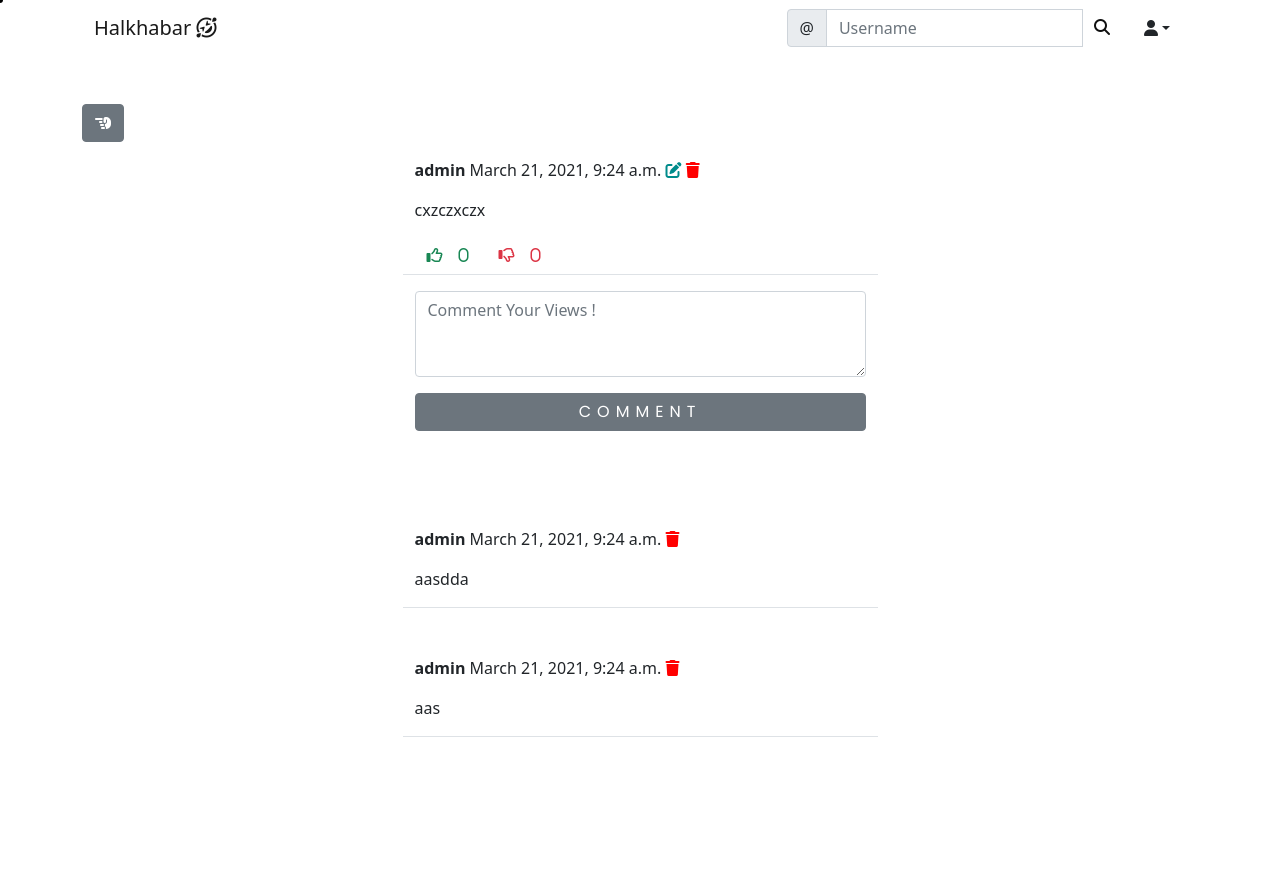
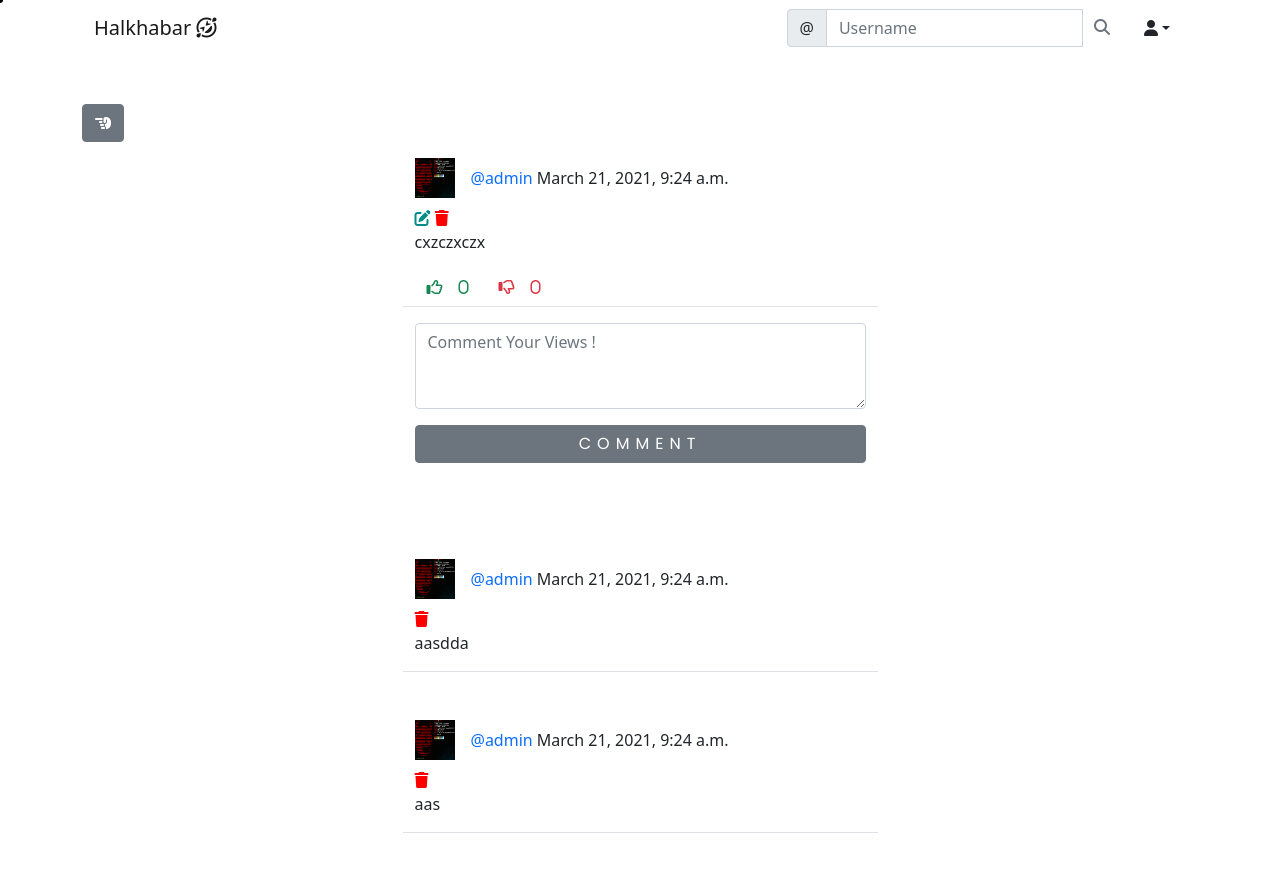
Before and after one commit to AnuraghSarkar/Halkhabar, a Django app: page /social/post/17/ in a window 1280 px wide. Before the commit the page ends 737 px from the top, so only its background shows below. Run offline with Django 3.2, Linux system fonts and the light colour scheme; a user stored in the database is signed in; data comes from the database, SQL or seed files in the repository; both versions use the stored data as it was after the commit; parts of the project's set-up code (start-up, migrations or seed data) failed here and were passed over; some libraries are stand-ins or nearby versions.

Commit message:
Improved some styling

```diff
--- a/landing/templates/landing/base.html
+++ b/landing/templates/landing/base.html
@@ -11,6 +11,7 @@
     <link href="https://cdn.jsdelivr.net/npm/bootstrap@5.0.0-beta2/dist/css/bootstrap.min.css" rel="stylesheet" integrity="sha384-BmbxuPwQa2lc/FVzBcNJ7UAyJxM6wuqIj61tLrc4wSX0szH/Ev+nYRRuWlolflfl" crossorigin="anonymous">
     <title>Halkhabar</title>
     <link rel="stylesheet" href="{% static 'landing/css/style.css' %}">
+    <link rel="stylesheet" href="{% static 'style.css' %}">
 
   </head>
   <body>
--- a/landing/templates/landing/navbar.html
+++ b/landing/templates/landing/navbar.html
@@ -44,7 +44,7 @@
               name="query"
               value="{{ request.GET.query }}"
             />
-            <button style="border: none; box-shadow: none; color: #101010;" class="btn btn-outline-secondary" type="submit"><i class="fas fa-search"></i></button>
+            <button class="btn btn-outline-secondary remove-default-btn" type="submit"><i class="fas fa-search"></i></button>
           </div>
         </form>
         {% if user.is_authenticated %}
--- a/social/templates/social/comment_delete.html
+++ b/social/templates/social/comment_delete.html
@@ -5,7 +5,7 @@
 <div class="container">
     <div class="row mt-5">
         <div class="col-md-5 col-sm-6">
-            <a href="{% url 'post_detail' object.pk %}" class="btn btn-secondary"><i class="fas fa-hand-point-left"></i></a>
+            <a href="{% url 'post_detail' object.post.pk %}" class="btn btn-secondary"><i class="fas fa-hand-point-left"></i></a>
         </div>
     </div>
 
--- a/social/templates/social/post_detail.html
+++ b/social/templates/social/post_detail.html
@@ -11,22 +11,31 @@
 
     <div class="row justify-content-center mt-3">
         <div class="col-md-5 col-sm-12 border-bottom">
-            <p>
-                <strong>{{ post.author }}</strong> {{ post.created_on }}
+          <div>
+            <a href="{% url 'profile' post.author.profile.pk %}">
+              <img src="{{ post.author.profile.picture.url }}" alt="profile_picture" class="round-circle post-img" height="40" width="40">
+            </a>
+            <p class="post-text">
+              <a
+                class="text-primary post-link"
+                href="{% url 'profile' post.author.profile.pk %}"
+                >@{{ post.author }}</a
+              >
+              {{ post.created_on }}
+            </p>
+          </div>
                 {% if request.user == post.author %}
-                    <a href="{% url 'post_edit' post.pk %}" style="color: darkcyan;"><i class="fas fa-edit"></i></a>
+                    <a href="{% url 'post_edit' post.pk %}" class="edit-color"><i class="fas fa-edit"></i></a>
 
-                    <a href="{% url 'post_delete' post.pk %}" style="color: red;"><i class="fas fa-trash"></i></a>
+                    <a href="{% url 'post_delete' post.pk %}" class="delete-color"><i class="fas fa-trash"></i></a>
                 {% endif %}
-            </p>
             <p>{{ post.body }}</p>
             <div class="d-flex flex-row">
                 <form method="POST" action="{% url 'like' post.pk %}">
                   {% csrf_token %}
                   <input type="hidden" name="next" value="{{ request.path }}" />
                   <button
-                    class="btn btn-outline-success"
-                    style="border: none; box-shadow: none"
+                    class="btn btn-outline-success remove-default-btn"
                     type="submit"
                   >
                     <i class="far fa-thumbs-up">
@@ -39,8 +48,7 @@
                   {% csrf_token %}
                   <input type="hidden" name="next" value="{{ request.path }}" />
                   <button
-                    class="btn btn-outline-danger"
-                    style="border: none; box-shadow: none"
+                    class="btn btn-outline-danger remove-default-btn"
                     type="submit"
                   >
                     <i class="far fa-thumbs-down">
@@ -65,11 +73,22 @@
     {% for comment in comments %}
     <div class="row justify-content-center mt-3 mb-5">
         <div class="col-md-5 col-sm-12 border-bottom">
-            <p><strong>{{ comment.author }}</strong> {{ comment.created_on }}
+          <div>
+            <a href="{% url 'profile' comment.author.profile.pk %}">
+              <img src="{{ comment.author.profile.picture.url }}" alt="profile_picture" class="round-circle post-img" height="40" width="40">
+            </a>
+            <p class="post-text">
+              <a
+                class="text-primary post-link"
+                href="{% url 'profile' comment.author.profile.pk %}"
+                >@{{ comment.author }}</a
+              >
+              {{ comment.created_on }}
+            </p>
             {% if request.user == comment.author %}
-                <a href="{% url 'comment_delete' post.pk comment.pk %}" style="color: red;"><i class="fas fa-trash"></i></a>
+              <a href="{% url 'comment_delete' post.pk comment.pk %}" class="delete-color"><i class="fas fa-trash"></i></a>
             {% endif %}
-            </p>
+          </div>
             <p>{{ comment.comment }}</p>
         </div>
     </div>
--- a/social/views.py
+++ b/social/views.py
@@ -12,7 +12,10 @@ from django.http import Http404, HttpResponseRedirect
 from django.views.generic import UpdateView, DeleteView
 class PostListView(LoginRequiredMixin ,View):
     def get(self, request, *args, **kwargs):
-        posts = Post.objects.all().order_by('-created_on')
+        logged_in_user = request.user
+        posts = Post.objects.filter(
+            author__profile__followers__in = [logged_in_user]
+        ).order_by('-created_on')
         form = PostForm()
         context = {
             'post_list' : posts,
--- /dev/null
+++ b/static/style.css
@@ -0,0 +1,31 @@
+.remove-default-btn {
+    background-color: transparent;
+    border: none;
+    box-shadow: none;
+}
+
+.edit-color {
+    color: darkcyan;
+}
+
+.delete-color {
+    color: red;
+}
+
+.post-link {
+    text-decoration: none;
+}
+.dark-color {
+    color: #333;
+}
+
+
+
+.post-text {
+    padding-top: .5rem;
+}
+
+.post-img {
+    float: left;
+    margin-right: 1rem;
+}
```
Also changed, not shown: social/templates/social/post_list.html (+9 -7 lines), social/templates/social/profile.html (+18 -10 lines), social/templates/social/search.html (+20 -10 lines), db.sqlite3, media/upload/profile_pictures/life.png (added).
